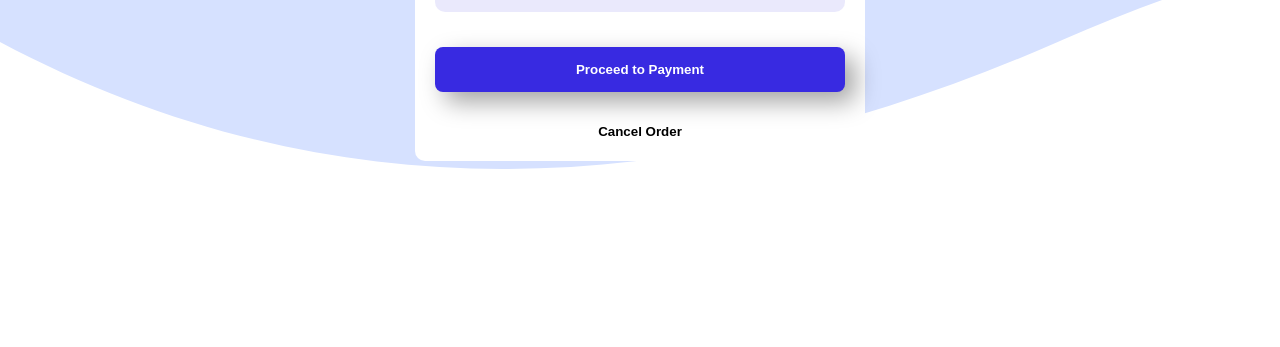
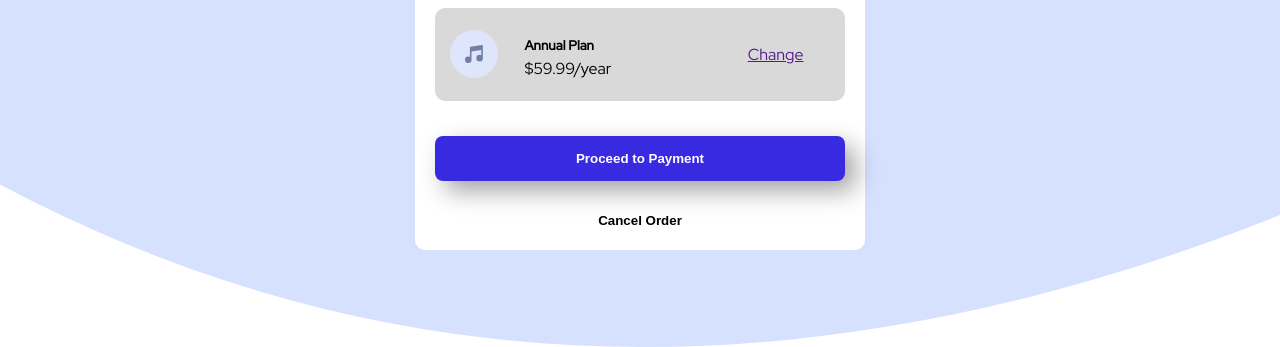
Before and after one commit to JordanTrz/reto-mentor, a plain HTML site: page index.html in a window 1280 px wide. Shown: the part 469-816 px from the top of the page. Drawn offline with Linux system fonts and the light colour scheme; files that its build step writes are made by us from their sources; files whose address does not match are found by name.

Commit message:
version final alineada

```diff
--- a/index.html
+++ b/index.html
@@ -20,7 +20,7 @@
                     <p>You can now listen to millions of songs, audiobooks, and podcasts on any device anywhere you like!</p>
                 </div>
                 <div class="detail-container">
-                    <img class="imagen-musica" src="images/icon-music.svg"/>
+                    <img id="imagen-musica" src="images/icon-music.svg"/>
                     <div class="cuadro-interno">
                         <h5>Annual Plan</h5>
                         <p>$59.99/year</p>
--- a/style.css
+++ b/style.css
@@ -2,6 +2,10 @@ body {
     font-family: 'Red Hat Display', sans-serif;
     background: url(./images/pattern-background-desktop.svg) no-repeat;
     background-size: cover;
+    display: flex;
+    align-items: center;
+    height: 100vh;
+    justify-content: center;
 }
 
 .box-container{
@@ -34,21 +38,25 @@ body {
     display: flex;
     align-items: center;
     justify-content: space-between;
-    background-color: rgba(56, 42, 225, 0.1);
+    background-color: rgba(0, 0, 0, 0.15);
     padding: 15px;
     margin-bottom: 20px;
     border-radius: 10px;
 }
 
-.imagen-musica{
-    margin-right: 0%;
+.cuadro-interno{
+    /* margin-right: 10px; */
+    /* margin-bottom: 0px; */
+    line-height: 0.1;
+    margin-right: 110px ;
 }
 
-.cuadro-interno{
+
+/* .cuadro-interno{
     text-align: left;
     line-height: 0.1em;
-    margin-left: 0;
-}
+    margin-left: -1;
+} */
 
 #buttom{
     color: white;
```
